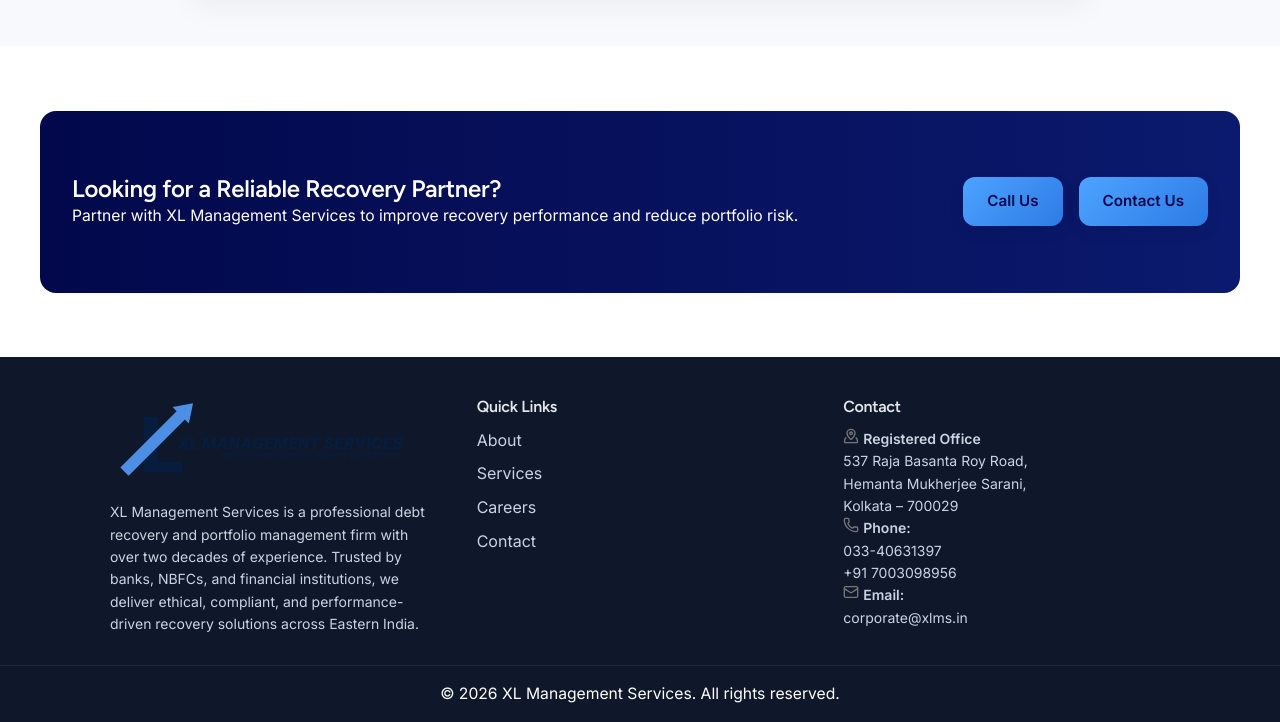
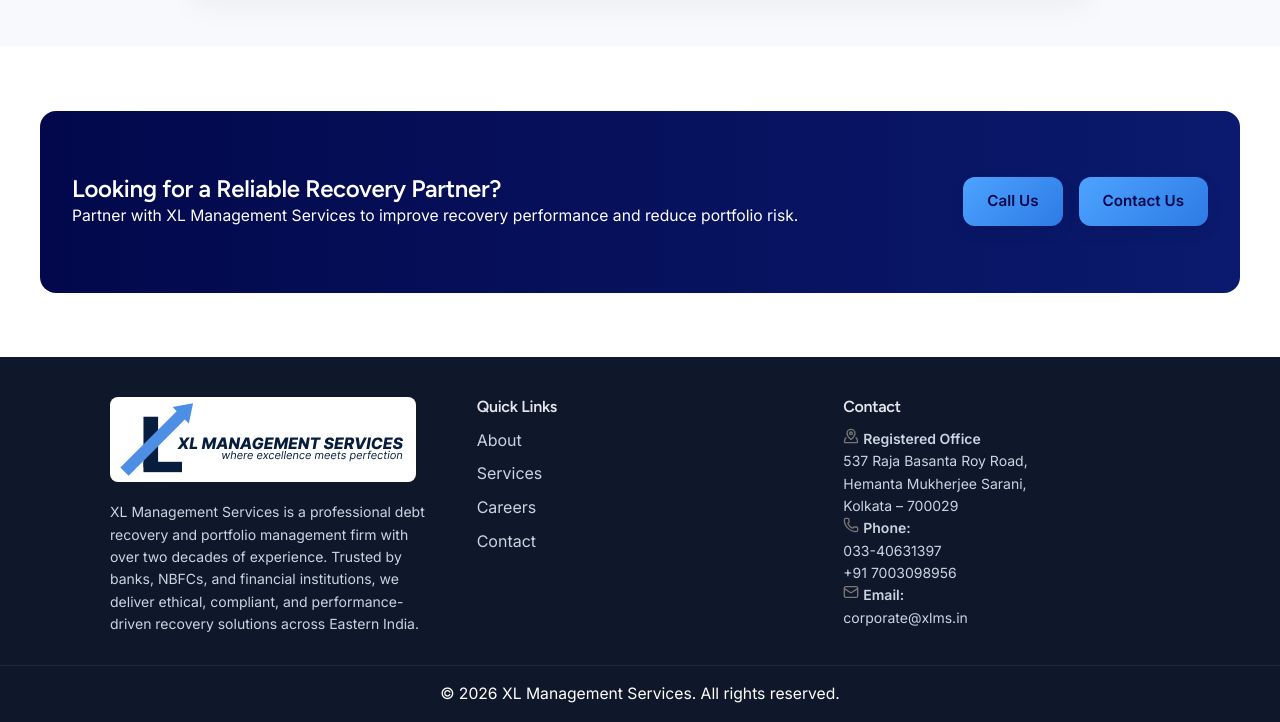
Before and after one commit to avishree-dev/business-site-xlmanagementservices, a website: page index.html in a window 1280 px wide. Shown: the part 3776-4498 px from the top of the page. Drawn offline with nearby package versions, Linux system fonts and the light colour scheme.

Commit message:
Update footer logo

```diff
--- a/css/footer.css
+++ b/css/footer.css
@@ -27,6 +27,7 @@
 .footer-logo {
   height: 85px;
   margin-bottom: 12px;
+  border-radius: 8px;
 }
 
 .footer-links {
--- a/index.html
+++ b/index.html
@@ -415,7 +415,7 @@
     <div class="footer-container">
 
     <div class="footer-col">
-      <img src="/assets/logos/logo-land.svg" alt="XL Management Services" class="footer-logo">
+      <img src="/assets/logos/logo-with-bg.svg" alt="XL Management Services" class="footer-logo">
 
       <p>
         XL Management Services is a professional debt recovery and portfolio
```
Also changed, not shown: About.html (+1 -1 lines), Career.html (+1 -1 lines), Contact.html (+1 -1 lines), Services.html (+1 -1 lines), assets/logos/logo-with-bg.svg (added).
